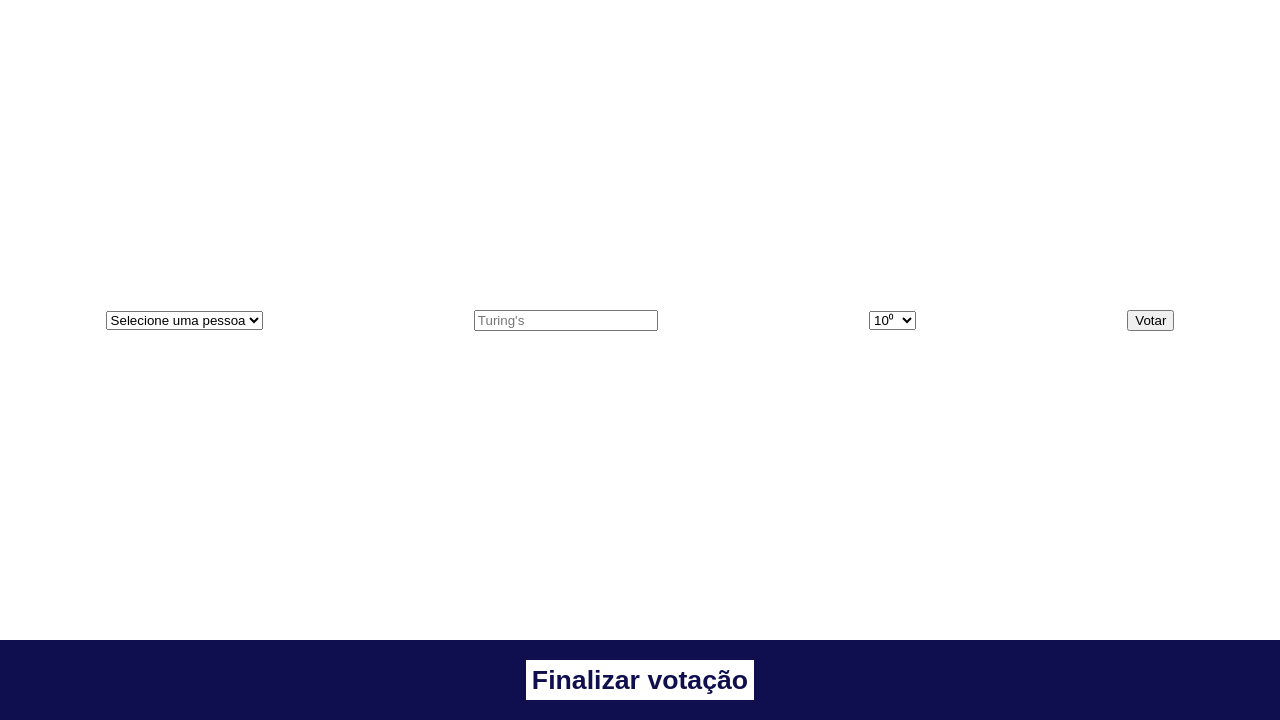
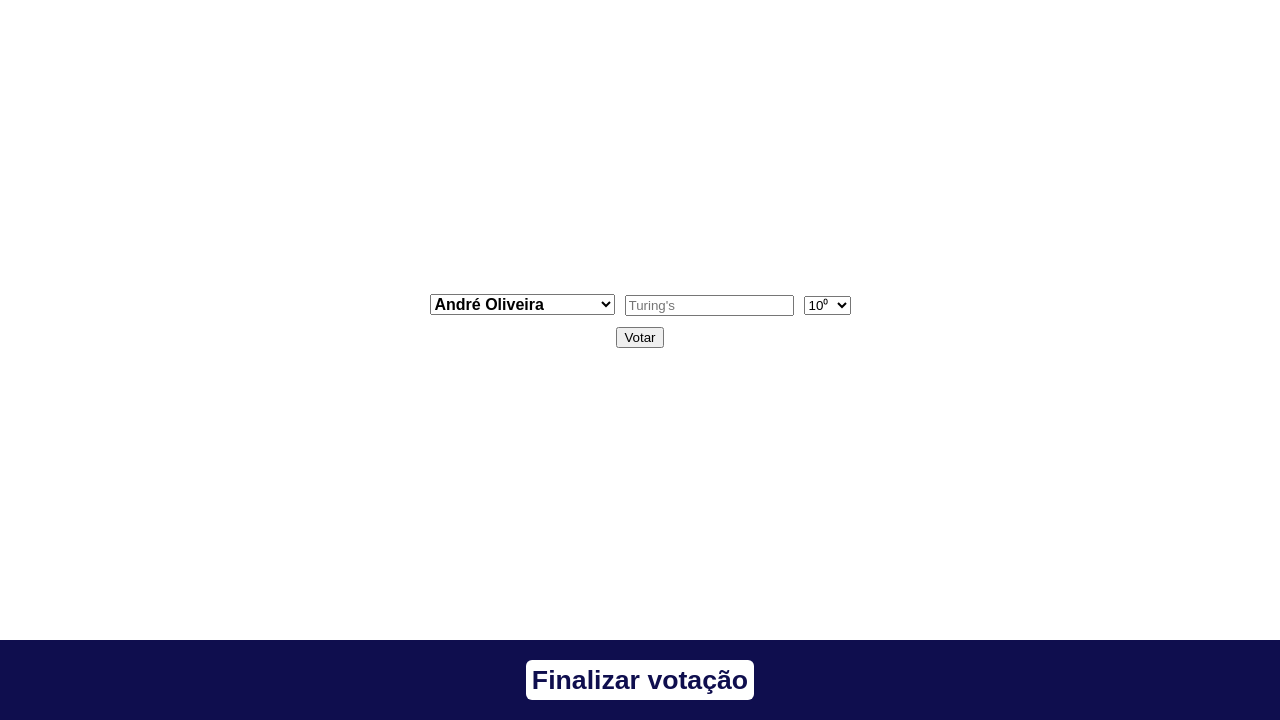
Before and after one commit to ViniciusMdJ/DApp_Voting, a plain HTML site: page index.html in a window 1280 px wide. Shown: the part 80-800 px from the top of the page. Drawn offline with Linux system fonts and the light colour scheme.

Commit message:
add things

```diff
--- a/index.css
+++ b/index.css
@@ -2,6 +2,19 @@
 * {
   margin: auto;
   box-sizing: border-box;
+}
+
+/* Hiden arows input number */
+/* Chrome, Safari, Edge, Opera */
+input::-webkit-outer-spin-button,
+input::-webkit-inner-spin-button {
+  -webkit-appearance: none;
+  margin: 0;
+}
+
+/* Firefox */
+input[type=number] {
+  -moz-appearance: textfield;
 }
 
 body {
@@ -23,13 +36,44 @@ body {
 }
 
 /* Main */
-
 .main {
-  background-color: #ffffff;
   width: 100vw;
   height: 80vh;
   display: flex;
-  /* flex-direction: row; */
+  flex-direction: column;
+  justify-content: center;
+  gap: 10px;
+}
+
+.main div{
+  margin: 0;
+}
+
+.main .flex_container{
+  display: flex;
+  flex-direction: row;
+  justify-content: center;
+  background-color: #ffffff;
+  gap: 10px;
+}
+
+.main #pessoas{
+
+}
+
+#pessoas{
+  font-size: 1em;
+  font-weight: bold;
+  width: auto;
+  height: auto;
+}
+
+.main .vote_div{
+  display: flex;
+}
+
+#vote:hover {
+  background-color: #e7803b;
 }
 
 /* basebord */
@@ -41,10 +85,19 @@ body {
   display: flex;
 }
 
-.basebord button {
+.basebord .endVoting {
   background-color: #ffffff;
   border: none;
-  display: inline-block;
+  display: center;
   color: #0F0E4E;
   height: 50%;
+  border-top-left-radius:6px;
+  border-top-right-radius:6px;
+  border-bottom-left-radius:6px;
+  border-bottom-right-radius:6px;
 }
+
+.endVoting:hover {
+  background-color: #e7803b;
+  /* color: #ffffff; */
+}
--- a/index.html
+++ b/index.html
@@ -13,8 +13,10 @@
         <h1>VOTAÇÃO</h1>
     </div>
     <div class="main">
-      <select name="tags" id="pessoas">
-        <option value="">Selecione uma pessoa</option>
+      <div class="flex_container">
+        <div class="codinome_div">
+          <select title="Seleciona uma pessoa:" name="tags" id="pessoas">
+            <!-- <option value="">Selecione uma pessoa</option> -->
             <option value="Andre">André Oliveira</option>
             <option value="Antonio">Antonio Campanharo</option>
             <option value="Ratonilo">Danilo Erler</option>
@@ -36,9 +38,13 @@
             <option value="Vinicius">Vinicius Moraes</option>
             <option value="Bonella">Vitor Berger</option>
           </select>
+        </div>
+        <div class="qtdTuring_div">
           <form>
             <input type="number" id="qtdTurings" placeholder="Turing's" min="0" max="2000000000000000000">
           </form>
+        </div>
+        <div class="multiplier_div">
           <select name="multiplier" id="exponential">
             <option value="1">10⁰</option>
             <option value="1000">10³</option>
@@ -48,8 +54,11 @@
             <option value="1000000000000000">10¹⁵</option>
             <option value="1000000000000000000">10¹⁸</option>
           </select>
-      <br>
-      <button id="Votar">Votar</button>
+        </div>
+      </div>
+      <div class="vote_div">
+        <button id="vote">Votar</button>
+      </div>
     </div>
     <div class="basebord">
         <button class="endVoting">
```
Lines whose indentation alone changed are shown as unchanged.
